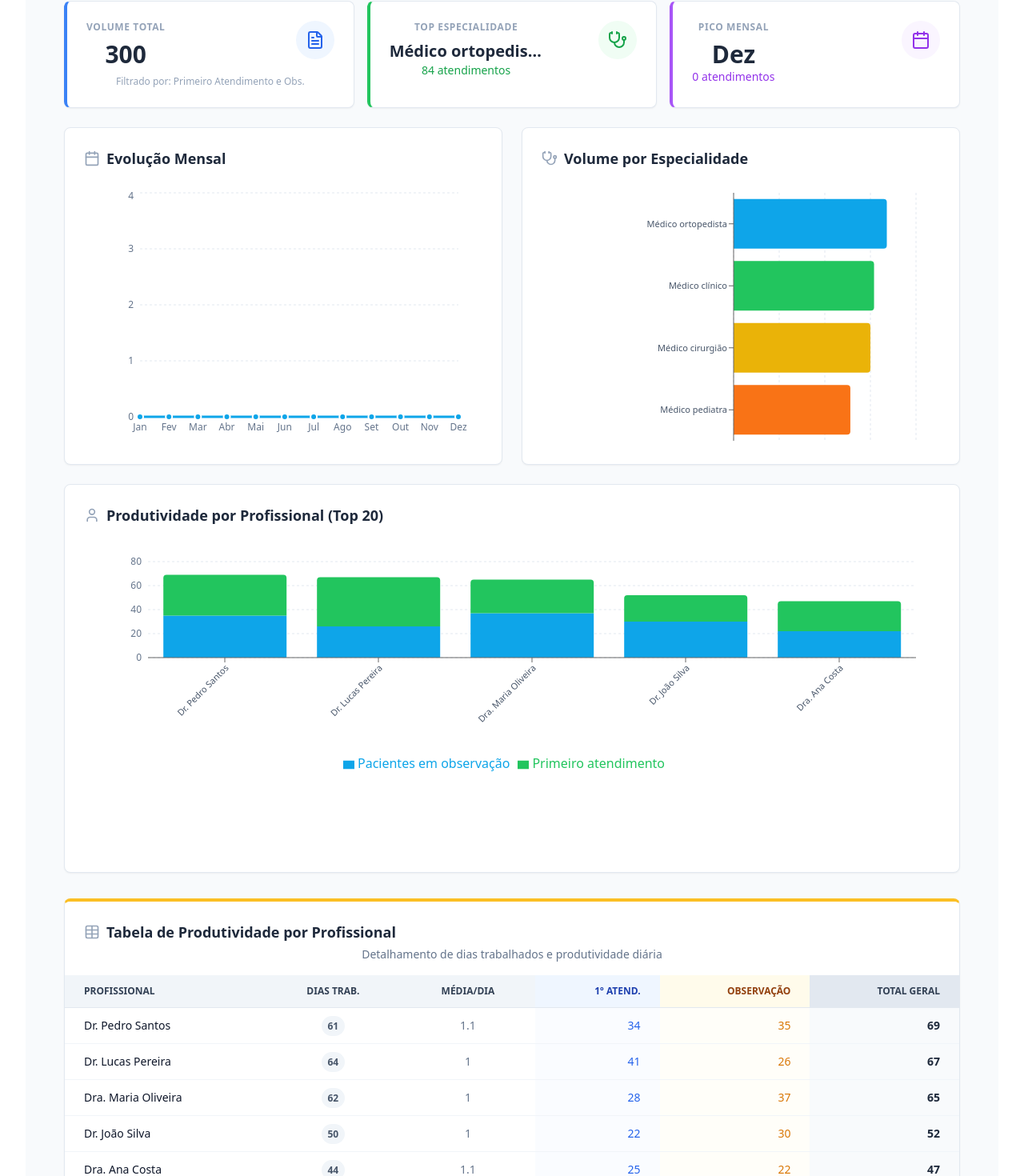
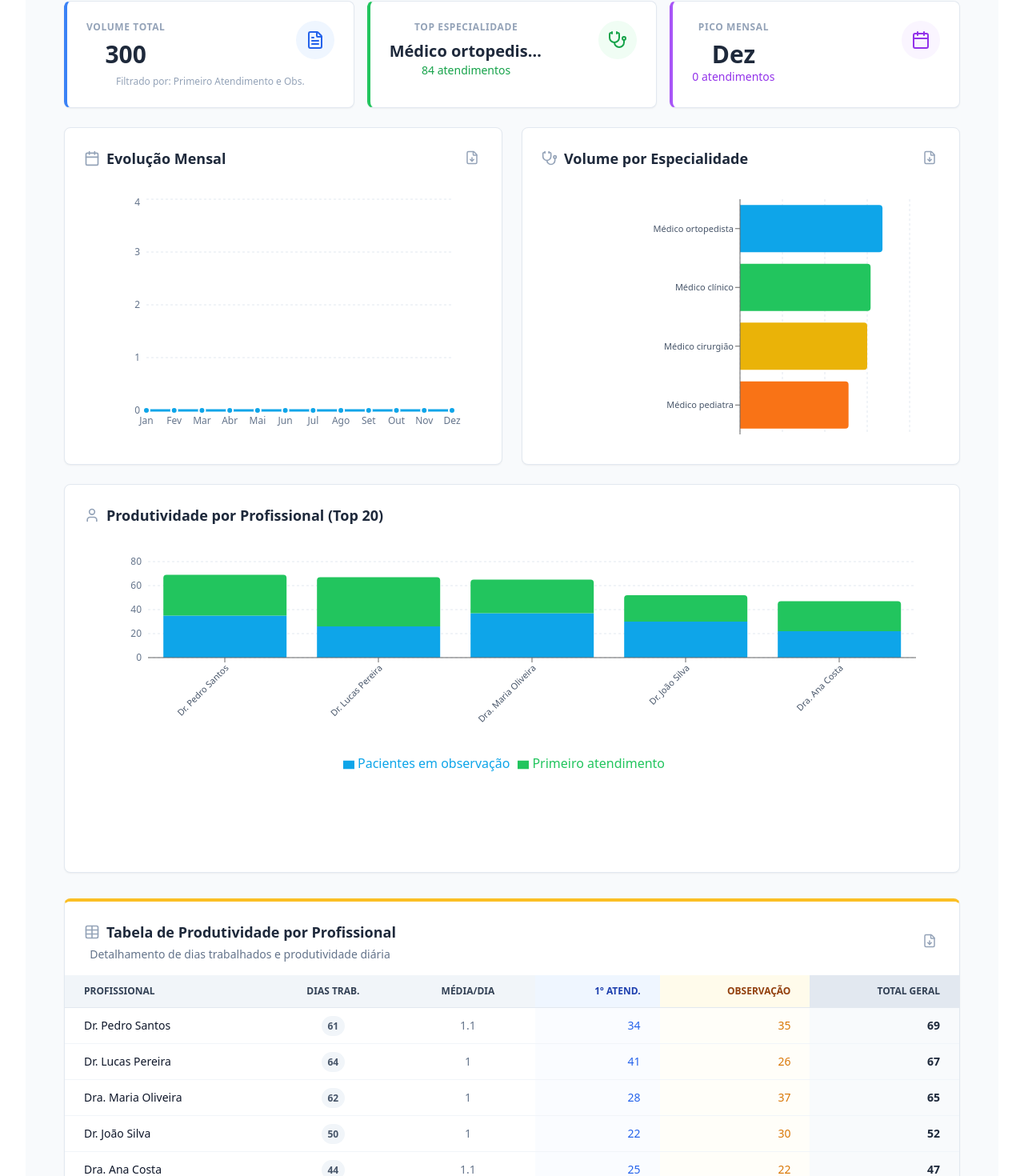
Before and after one commit to LeandroPRodrigues/Dashboard-Vivver, a React (Vite) app in the folder dashboard-hospitalar/: page / in a window 1280 px wide. Shown: the part 502-1972 px from the top of the page at 80% size. Built offline with nearby package versions, Linux system fonts and the light colour scheme.

Commit message:
Adicionando botoes de exportar imagem e excel

```diff
--- a/dashboard-hospitalar/package.json
+++ b/dashboard-hospitalar/package.json
@@ -10,11 +10,13 @@
     "preview": "vite preview"
   },
   "dependencies": {
+    "html2canvas": "^1.4.1",
     "html2pdf.js": "^0.12.1",
     "lucide-react": "^0.555.0",
     "react": "^19.2.0",
     "react-dom": "^19.2.0",
-    "recharts": "^3.5.1"
+    "recharts": "^3.5.1",
+    "xlsx": "^0.18.5"
   },
   "devDependencies": {
     "@eslint/js": "^9.39.1",
--- a/dashboard-hospitalar/src/Dashboard.jsx
+++ b/dashboard-hospitalar/src/Dashboard.jsx
@@ -4,9 +4,11 @@ import {
   LineChart, Line, Cell, ComposedChart
 } from 'recharts';
 import {
-  Upload, FileText, Activity, Calendar, Stethoscope, AlertCircle, Filter, ChevronDown, X, Check, Search, Info, User, Clock, Table, Download, AlertTriangle
+  Upload, FileText, Activity, Calendar, Stethoscope, AlertCircle, Filter, ChevronDown, X, Check, Search, Info, User, Clock, Table, Download, AlertTriangle,
+  FileDown, Image as ImageIcon, FileSpreadsheet // <--- ÍCONES NOVOS ADICIONADOS AQUI
 } from 'lucide-react';
-//import html2pdf from 'html2pdf.js';
+import html2canvas from 'html2canvas'; // <--- NOVA LINHA
+import * as XLSX from 'xlsx'; // <--- NOVA LINHA
 
 // --- Constantes e Helpers ---
 const COLORS = ['#0ea5e9', '#22c55e', '#eab308', '#f97316', '#ef4444', '#8b5cf6', '#ec4899', '#6366f1', '#14b8a6', '#f43f5e'];
@@ -194,6 +196,109 @@ const generateMockData = () => {
   }
   return mock;
 };
+
+
+// Exportar Imagem (PNG)
+const exportAsImage = async (elementId, fileName) => {
+  const element = document.getElementById(elementId);
+  if (!element) return;
+
+  try {
+    const canvas = await html2canvas(element, { backgroundColor: '#ffffff' });
+    const image = canvas.toDataURL("image/png");
+    const link = document.createElement("a");
+    link.href = image;
+    link.download = `${fileName}.png`;
+    link.click();
+  } catch (error) {
+    console.error("Erro ao exportar imagem:", error);
+  }
+};
+
+// Exportar Excel (XLSX)
+const exportAsExcel = (data, fileName) => {
+  try {
+    const worksheet = XLSX.utils.json_to_sheet(data);
+    const workbook = XLSX.utils.book_new();
+    XLSX.utils.book_append_sheet(workbook, worksheet, "Dados");
+    XLSX.writeFile(workbook, `${fileName}.xlsx`);
+  } catch (error) {
+    console.error("Erro ao exportar excel:", error);
+  }
+};
+
+// Componente do Botão de Exportação (Menu Sutil)
+const ExportWidget = ({ targetId, fileName, dataForExcel = null }) => {
+  const [isOpen, setIsOpen] = useState(false);
+  const menuRef = useRef(null);
+
+  // Fecha o menu se clicar fora
+  useEffect(() => {
+    const handleClickOutside = (event) => {
+      if (menuRef.current && !menuRef.current.contains(event.target)) {
+        setIsOpen(false);
+      }
+    };
+    document.addEventListener("mousedown", handleClickOutside);
+    return () => document.removeEventListener("mousedown", handleClickOutside);
+  }, []);
+
+  const handleImageClick = () => {
+    exportAsImage(targetId, fileName);
+    setIsOpen(false);
+  };
+
+  const handleExcelClick = () => {
+    if (dataForExcel) exportAsExcel(dataForExcel, fileName);
+    setIsOpen(false);
+  };
+
+  // Se NÃO tiver dados de Excel (é só gráfico), mostra botão simples de download direto
+  if (!dataForExcel) {
+    return (
+      <button
+        onClick={handleImageClick}
+        title="Baixar Imagem"
+        className="text-slate-400 hover:text-blue-600 transition-colors p-1 rounded hover:bg-slate-100"
+      >
+        <FileDown size={18} />
+      </button>
+    );
+  }
+
+  // Se tiver Excel (é tabela), mostra menu com opções
+  return (
+    <div className="relative inline-block" ref={menuRef}>
+      <button
+        onClick={() => setIsOpen(!isOpen)}
+        title="Opções de Exportação"
+        className={`text-slate-400 hover:text-blue-600 transition-colors p-1 rounded hover:bg-slate-100 ${isOpen ? 'text-blue-600 bg-slate-50' : ''}`}
+      >
+        <FileDown size={18} />
+      </button>
+
+      {isOpen && (
+        <div className="absolute right-0 mt-2 w-48 bg-white rounded-md shadow-lg border border-slate-100 z-50 py-1 animate-in fade-in zoom-in-95 duration-200">
+          <button
+            onClick={handleImageClick}
+            className="w-full text-left px-4 py-2 text-sm text-slate-700 hover:bg-slate-50 flex items-center gap-2"
+          >
+            <ImageIcon size={14} className="text-purple-500"/> Baixar Imagem (PNG)
+          </button>
+          <button
+            onClick={handleExcelClick}
+            className="w-full text-left px-4 py-2 text-sm text-slate-700 hover:bg-slate-50 flex items-center gap-2"
+          >
+            <FileSpreadsheet size={14} className="text-green-500"/> Baixar Excel (XLSX)
+          </button>
+        </div>
+      )}
+    </div>
+  );
+};
+
+
+
 
 export default function Dashboard() {
   const [rawData, setRawData] = useState([]);
@@ -670,11 +775,17 @@ export default function Dashboard() {
         {/* Gráficos Linha 1 */}
         <div className="grid grid-cols-1 lg:grid-cols-2 gap-6 mb-6">
         <Card className="p-6">
-            <h3 className="text-lg font-bold text-slate-800 mb-6 flex items-center gap-2">
+            <div className="flex justify-between items-start mb-6">
+              <h3 className="text-lg font-bold text-slate-800 flex items-center gap-2">
                 <Calendar size={20} className="text-slate-400" />
                 Evolução Mensal {selectedMonth !== 'all' && `(${MONTH_NAMES[selectedMonth-1]})`}
               </h3>
-            <div className="h-80 w-full">
+              {/* Botão Exportar Adicionado */}
+              <ExportWidget targetId="chart-evolucao" fileName="evolucao_mensal" />
+            </div>
+
+            {/* ID Adicionado aqui nesta div */}
+            <div id="chart-evolucao" className="h-80 w-full bg-white p-2">
               <ResponsiveContainer width="100%" height="100%">
                 <LineChart data={stats.byMonth} margin={{ top: 5, right: 30, left: 10, bottom: 5 }}>
                   <CartesianGrid strokeDasharray="3 3" vertical={false} stroke="#e2e8f0" />
@@ -688,11 +799,17 @@ export default function Dashboard() {
           </Card>
 
           <Card className="p-6">
-            <h3 className="text-lg font-bold text-slate-800 mb-6 flex items-center gap-2">
+            <div className="flex justify-between items-start mb-6">
+              <h3 className="text-lg font-bold text-slate-800 flex items-center gap-2">
                 <Stethoscope size={20} className="text-slate-400" />
                 Volume por Especialidade
               </h3>
-            <div className="h-80 w-full">
+              {/* Botão Exportar Adicionado */}
+              <ExportWidget targetId="chart-specs" fileName="volume_especialidade" />
+            </div>
+
+            {/* ID Adicionado aqui */}
+            <div id="chart-specs" className="h-80 w-full bg-white p-2">
               <ResponsiveContainer width="100%" height="100%">
                 <BarChart layout="vertical" data={stats.bySpec.slice(0, 10)} margin={{ top: 5, right: 30, left: 60, bottom: 5 }}>
                   <CartesianGrid strokeDasharray="3 3" horizontal={false} stroke="#e2e8f0" />
@@ -735,8 +852,10 @@ export default function Dashboard() {
         )}
 
         {/* --- TABELA: VOLUME VS DIAS TRABALHADOS --- */}
+{/* --- TABELA: VOLUME VS DIAS TRABALHADOS --- */}
 <Card className="p-0 border-t-4 border-t-amber-400 overflow-hidden">
-          <div className="p-6 pb-4 bg-white">
+          <div className="p-6 pb-4 bg-white flex justify-between items-center">
+            <div>
               <h3 className="text-lg font-bold text-slate-800 flex items-center gap-2">
                 <Table size={20} className="text-slate-400" />
                 Tabela de Produtividade por Profissional
@@ -744,25 +863,31 @@ export default function Dashboard() {
               <p className="text-sm text-slate-500 mt-1">Detalhamento de dias trabalhados e produtividade diária</p>
             </div>
 
+            {/* AQUI ESTÁ A MÁGICA: Passamos os dados para o Excel também */}
+            <ExportWidget
+              targetId="table-produtividade"
+              fileName="tabela_produtividade"
+              dataForExcel={stats.allProfs}
+            />
+          </div>
+
           <div className="overflow-x-auto">
-            <div className="max-h-96 overflow-y-auto">
+            {/* ID Adicionado aqui no container de rolagem */}
+            <div id="table-produtividade" className="max-h-96 overflow-y-auto bg-white">
               <table className="w-full text-sm text-left text-slate-600">
+                {/* ... (O CONTEÚDO DA SUA TABELA PERMANECE IGUAL DAQUI PARA BAIXO) ... */}
                 <thead className="text-xs text-slate-700 uppercase bg-slate-100 sticky top-0 z-10">
                   <tr>
                     <th className="px-6 py-3 font-bold border-b border-slate-200">Profissional</th>
                     <th className="px-6 py-3 font-bold border-b border-slate-200 text-center">Dias Trab.</th>
                     <th className="px-6 py-3 font-bold border-b border-slate-200 text-center">Média/Dia</th>
 
-                    {/* Colunas Condicionais baseadas na Unidade */}
                     {activeUnit === '104' ? (
                       <>
                         <th className="px-6 py-3 font-bold border-b border-slate-200 text-right bg-blue-50 text-blue-800">1º Atend.</th>
                         <th className="px-6 py-3 font-bold border-b border-slate-200 text-right bg-amber-50 text-amber-800">Observação</th>
                       </>
-                    ) : (
-                        // Para o Ambulatório (51), não mostra detalhamento, apenas total
-                        null
-                    )}
+                    ) : null}
 
                     <th className="px-6 py-3 font-bold border-b border-slate-200 text-right bg-slate-200">Total Geral</th>
                   </tr>
```
Also changed, not shown: 1 other file (tests, documents, lock files or other folders). Lines whose indentation alone changed are shown as unchanged.
